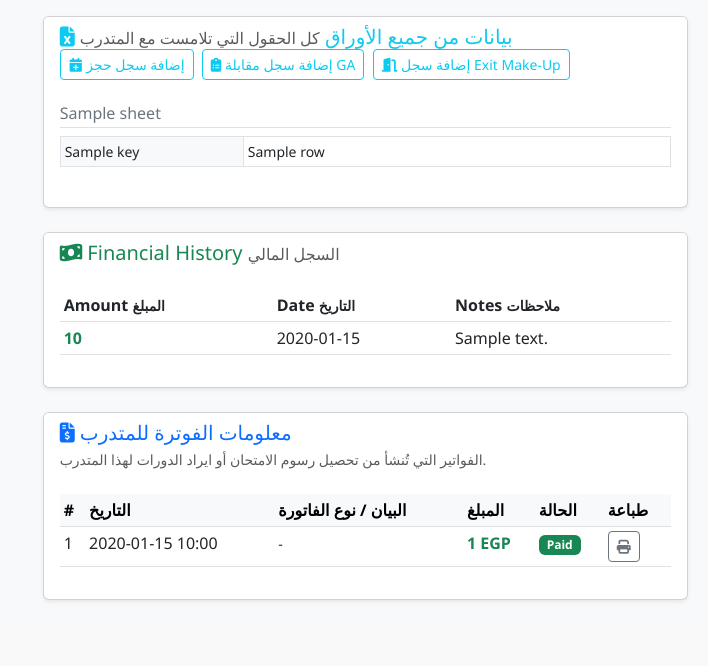
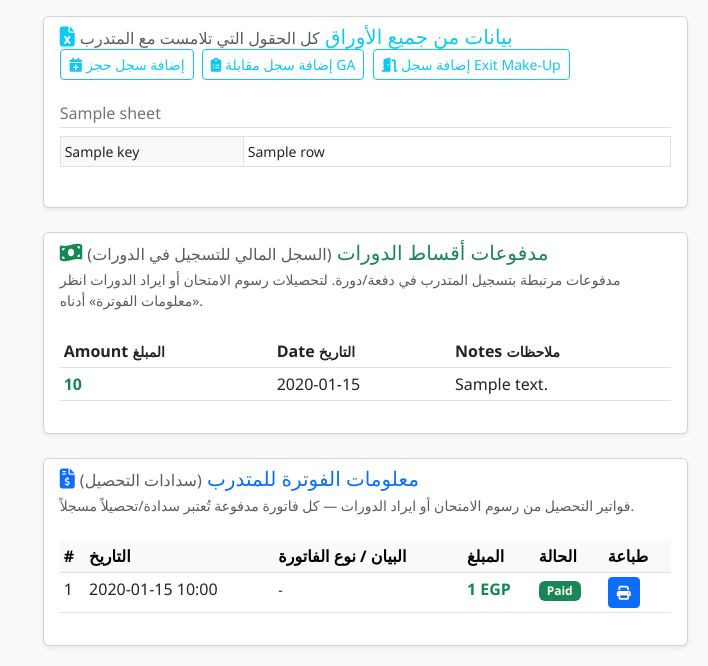
Before and after one commit to Nabilsoliman9869/Place2026_SYS, a Flask app: template templates/profile.html in a window 1280 px wide. Shown: the part 1257-1923 px from the top of the page, without its empty margins (572-1280 px from the left). Before the commit the page ends 1858 px from the top, so only its background shows below. Run offline with Flask 3, Linux system fonts and the light colour scheme; the template is opened without the code that fills it: most values are stand-ins (such as "Sample title", 1, 10 or a date in 2020); some libraries are stand-ins or nearby versions.

Commit message:
Fix print route (in not startswith for description); clarify Financial vs Billing sections; print button btn-primary
Made-with: Cursor

```diff
--- a/app.py
+++ b/app.py
@@ -3531,7 +3531,7 @@ def training_sales_exam_fee_print(invoice_id):
     if not inv:
         abort(404)
     items = query_db("SELECT * FROM InvoiceItems WHERE InvoiceID = ?", (invoice_id,)) or []
-    if not items or not any((item.get('Description') or '').startswith(EXAM_FEE_DESCRIPTION) for item in items):
+    if not items or not any(EXAM_FEE_DESCRIPTION in (item.get('Description') or '') for item in items):
         abort(404)
     payment_method = ''
     for it in items:
@@ -3658,7 +3658,7 @@ def training_sales_course_fee_print(invoice_id):
     if not inv:
         abort(404)
     items = query_db("SELECT * FROM InvoiceItems WHERE InvoiceID = ?", (invoice_id,)) or []
-    if not items or not any((item.get('Description') or '').startswith(TRAINING_FEE_DESCRIPTION) for item in items):
+    if not items or not any(TRAINING_FEE_DESCRIPTION in (item.get('Description') or '') for item in items):
         abort(404)
     payment_method = ''
     for it in items:
--- a/templates/profile.html
+++ b/templates/profile.html
@@ -250,11 +250,11 @@
             </div>
         </div>
 
-        <!-- 3. Financial History -->
+        <!-- 3. السجل المالي — مدفوعات أقساط الدورات فقط (StudentPayments) -->
         <div class="card shadow-sm mb-4">
             <div class="card-header bg-white border-bottom-0">
-                <h5 class="mb-0 text-success"><i class="fas fa-money-bill-wave"></i> Financial History <small
-                        class="text-muted fs-6">السجل المالي</small></h5>
+                <h5 class="mb-0 text-success"><i class="fas fa-money-bill-wave"></i> مدفوعات أقساط الدورات <small class="text-muted fs-6">(السجل المالي للتسجيل في الدورات)</small></h5>
+                <p class="small text-muted mb-0 mt-1">مدفوعات مرتبطة بتسجيل المتدرب في دفعة/دورة. لتحصيلات رسوم الامتحان أو ايراد الدورات انظر «معلومات الفوترة» أدناه.</p>
             </div>
             <div class="card-body">
                 {% if payments %}
@@ -277,16 +277,16 @@
                     </tbody>
                 </table>
                 {% else %}
-                <p class="text-muted">No payments recorded. <small>لا توجد مدفوعات مسجلة.</small></p>
+                <p class="text-muted mb-0">لا توجد مدفوعات أقساط مسجلة. <small>(تحصيلات رسوم الامتحان والدورات تظهر في «معلومات الفوترة» أدناه)</small></p>
                 {% endif %}
             </div>
         </div>
 
-        <!-- 4. معلومات الفوترة للمتدرب — الفواتير المسجلة له (رسوم امتحان، ايراد دورات) -->
+        <!-- 4. معلومات الفوترة للمتدرب — فواتير التحصيل (رسوم امتحان، ايراد دورات) = سدادات -->
         <div class="card shadow-sm">
             <div class="card-header bg-white border-bottom-0">
-                <h5 class="mb-0 text-primary"><i class="fas fa-file-invoice-dollar"></i> معلومات الفوترة للمتدرب</h5>
-                <p class="small text-muted mb-0 mt-1">الفواتير التي تُنشأ من تحصيل رسوم الامتحان أو ايراد الدورات لهذا المتدرب.</p>
+                <h5 class="mb-0 text-primary"><i class="fas fa-file-invoice-dollar"></i> معلومات الفوترة للمتدرب <small class="text-muted fs-6">(سدادات التحصيل)</small></h5>
+                <p class="small text-muted mb-0 mt-1">فواتير التحصيل من رسوم الامتحان أو ايراد الدورات — كل فاتورة مدفوعة تُعتبر سدادة/تحصيلاً مسجلاً.</p>
             </div>
             <div class="card-body">
                 {% if candidate_invoices %}
@@ -312,11 +312,11 @@
                                 <td><span class="badge bg-{{ 'success' if inv.Status == 'Paid' else 'secondary' }}">{{ inv.Status or '-' }}</span></td>
                                 <td>
                                     {% if 'رسوم امتحان' in (inv.FirstItemDescription or '') %}
-                                    <a href="{{ url_for('training_sales_exam_fee_print', invoice_id=inv.InvoiceID) }}" target="_blank" class="btn btn-sm btn-outline-secondary"><i class="fas fa-print"></i></a>
+                                    <a href="{{ url_for('training_sales_exam_fee_print', invoice_id=inv.InvoiceID) }}" target="_blank" class="btn btn-sm btn-primary" title="طباعة الفاتورة"><i class="fas fa-print"></i></a>
                                     {% elif 'ايراد دورات' in (inv.FirstItemDescription or '') %}
-                                    <a href="{{ url_for('training_sales_course_fee_print', invoice_id=inv.InvoiceID) }}" target="_blank" class="btn btn-sm btn-outline-secondary"><i class="fas fa-print"></i></a>
+                                    <a href="{{ url_for('training_sales_course_fee_print', invoice_id=inv.InvoiceID) }}" target="_blank" class="btn btn-sm btn-primary" title="طباعة الفاتورة"><i class="fas fa-print"></i></a>
                                     {% else %}
-                                    <a href="{{ url_for('training_sales_exam_fee_print', invoice_id=inv.InvoiceID) }}" target="_blank" class="btn btn-sm btn-outline-secondary"><i class="fas fa-print"></i></a>
+                                    <a href="{{ url_for('training_sales_exam_fee_print', invoice_id=inv.InvoiceID) }}" target="_blank" class="btn btn-sm btn-primary" title="طباعة الفاتورة"><i class="fas fa-print"></i></a>
                                     {% endif %}
                                 </td>
                             </tr>
```
